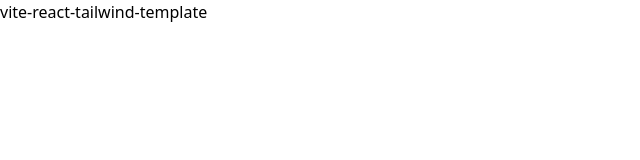
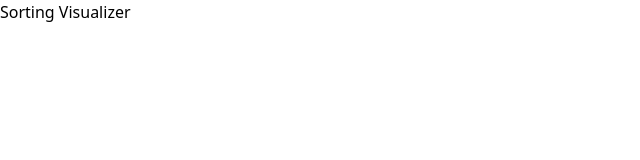
Before and after one commit to samanthacabrera/sorting-visualizer, a React (Vite) app: page / in a window 1280 px wide. Shown: the top 160 px of the page, without its empty margins (0-640 px from the left). Built offline with nearby package versions, Linux system fonts and the light colour scheme.

Commit message:
add sorting algorithm study notes to readme

```diff
--- a/src/App.jsx
+++ b/src/App.jsx
@@ -1,12 +1,15 @@
-import './App.css'
+import { useState, useEffect } from "react";
+import "./App.css";
 
 function App() {
 
+
   return (
-    <div className="flex justify-center items-center h-screen w-screen">
-      <h1 className="text-4xl">vite-react-tailwind-template</h1>
+    <div className="flex flex-col">
+      <h1 className="text-2xl">Sorting Visualizer</h1>
+
     </div>
-  )
+  );
 }
 
-export default App
+export default App;
```
Also changed, not shown: 1 other file (tests, documents, lock files or other folders).
